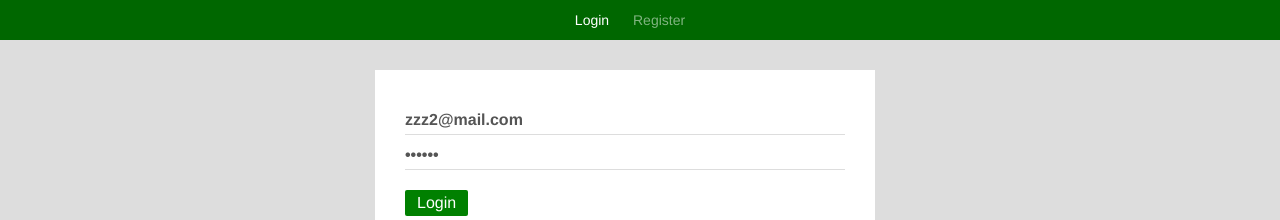
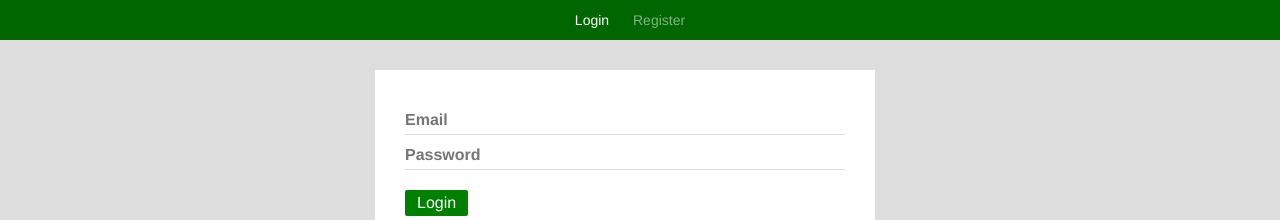
Before and after one commit to hidrox/indosupplier, a plain HTML site: page index.html in a window 1280 px wide. Shown: the top 220 px of the page. Drawn offline with nearby package versions, Linux system fonts and the light colour scheme; no server answers.

Commit message:
Update index.html

```diff
--- a/index.html
+++ b/index.html
@@ -35,8 +35,8 @@
     <div id='main-cov'>
       <div id='main-login' class='out'>
         <div id="login">
-          <input placeholder='Email' type='email' id='l-email' value='zzz2@mail.com'/>
-          <input placeholder='Password' type='password' id='l-password' value='zzzzzz'/>
+          <input placeholder='Email' type='email' id='l-email'/>
+          <input placeholder='Password' type='password' id='l-password'/>
           <div class="t-login button" id='l-login'>Login</div>
           <div class='info'>Please login first.</div>
         </div>
```
